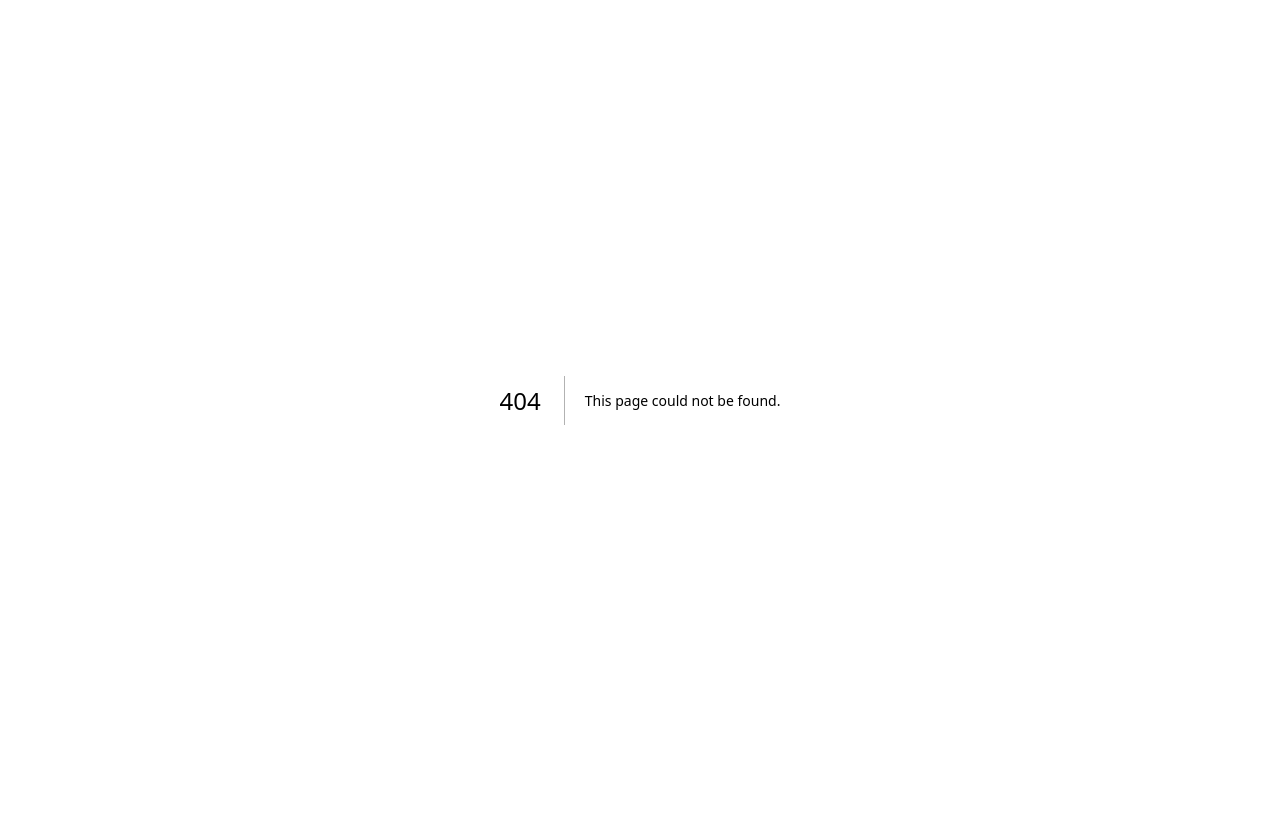
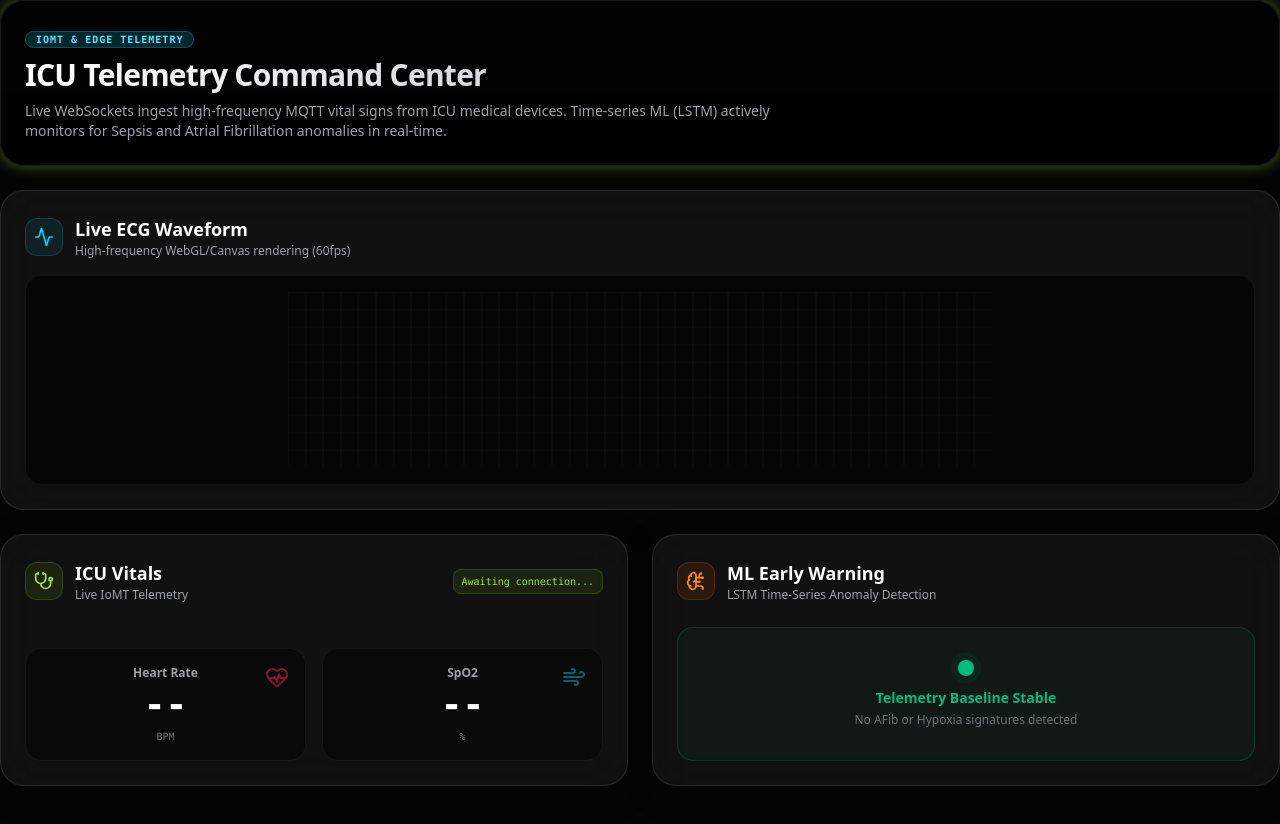
Before and after one commit to Aschio12/medi-assist-ai, a Next.js app in the folder apps/web/: page /telemetry in a window 1280 px wide. Before the commit this address had no page. Before the commit the page ends 800 px from the top, so only its background shows below. Built offline with nearby package versions, Linux system fonts and the light colour scheme; no server answers.

Commit message:
Phase 22 (9/15): Assemble main Telemetry dashboard for ICU live monitoring

```diff
--- /dev/null
+++ b/apps/web/src/app/(dashboard)/telemetry/page.tsx
@@ -0,0 +1,39 @@
+'use client';
+
+import React from 'react';
+import { EcgWaveformCanvas } from '@/components/telemetry/EcgWaveformCanvas';
+import { IcuVitalMonitor } from '@/components/telemetry/IcuVitalMonitor';
+import { AfibSepsisAlerts } from '@/components/telemetry/AfibSepsisAlerts';
+
+export default function TelemetryDashboard() {
+  return (
+    <div className="flex flex-col gap-6 max-w-7xl mx-auto w-full pb-10">
+
+      <div className="glass-panel p-6 rounded-3xl border border-neon-500/30 neon-glow relative overflow-hidden bg-gradient-to-b from-black/80 to-black/95">
+        <div className="relative z-10">
+          <span className="text-[10px] font-mono font-bold uppercase tracking-widest px-2.5 py-0.5 rounded-full bg-cyan-500/20 text-cyan-300 border border-cyan-500/30">
+            IoMT & Edge Telemetry
+          </span>
+          <h1 className="text-2xl lg:text-3xl font-bold tracking-tight bg-gradient-to-r from-white to-zinc-400 bg-clip-text text-transparent mt-2">
+            ICU Telemetry Command Center
+          </h1>
+          <p className="text-xs lg:text-sm text-zinc-400 mt-2 max-w-3xl">
+            Live WebSockets ingest high-frequency MQTT vital signs from ICU medical devices. Time-series ML (LSTM) actively monitors for Sepsis and Atrial Fibrillation anomalies in real-time.
+          </p>
+        </div>
+      </div>
+
+      {/* Top Row: Full width ECG Canvas */}
+      <div className="w-full h-80">
+        <EcgWaveformCanvas />
+      </div>
+
+      {/* Bottom Row: Vitals and ML Alerts */}
+      <div className="grid grid-cols-1 lg:grid-cols-2 gap-6">
+        <IcuVitalMonitor />
+        <AfibSepsisAlerts />
+      </div>
+
+    </div>
+  );
+}
```
